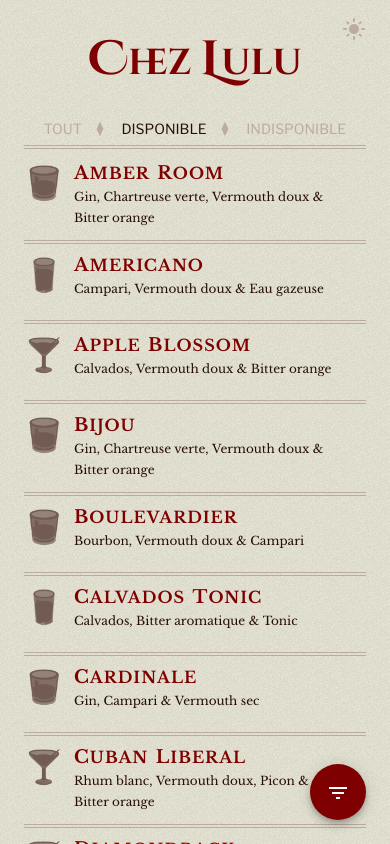
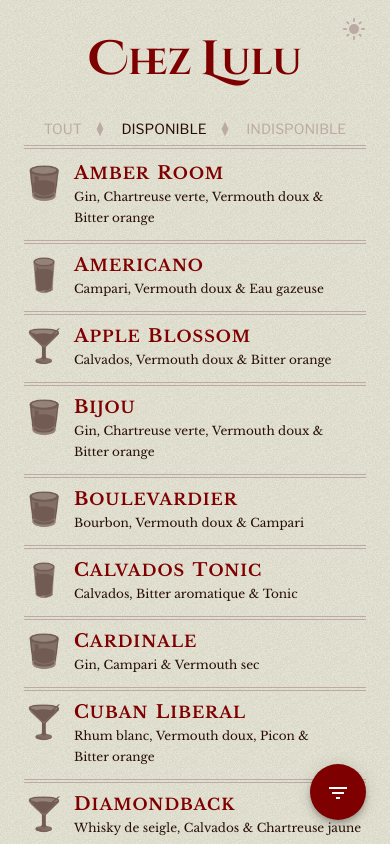
Before and after one commit to ludaub/chez-lulu, an Angular app: page / in a window 390 px wide. Built offline with nearby package versions, Linux system fonts and the light colour scheme; a web font is replaced by a local one.

Commit message:
fix: fix cocktail list margin in mobile mode

```diff
--- a/src/app/app.component.scss
+++ b/src/app/app.component.scss
@@ -195,7 +195,7 @@
   @media screen and (min-width: 320px) {
     .cocktail-icon {
       font-size: 32px;
-      height: 48px;
+      height: 38px;
       line-height: 38px;
       margin-right: 12px;
       padding-bottom: 4px;
```
